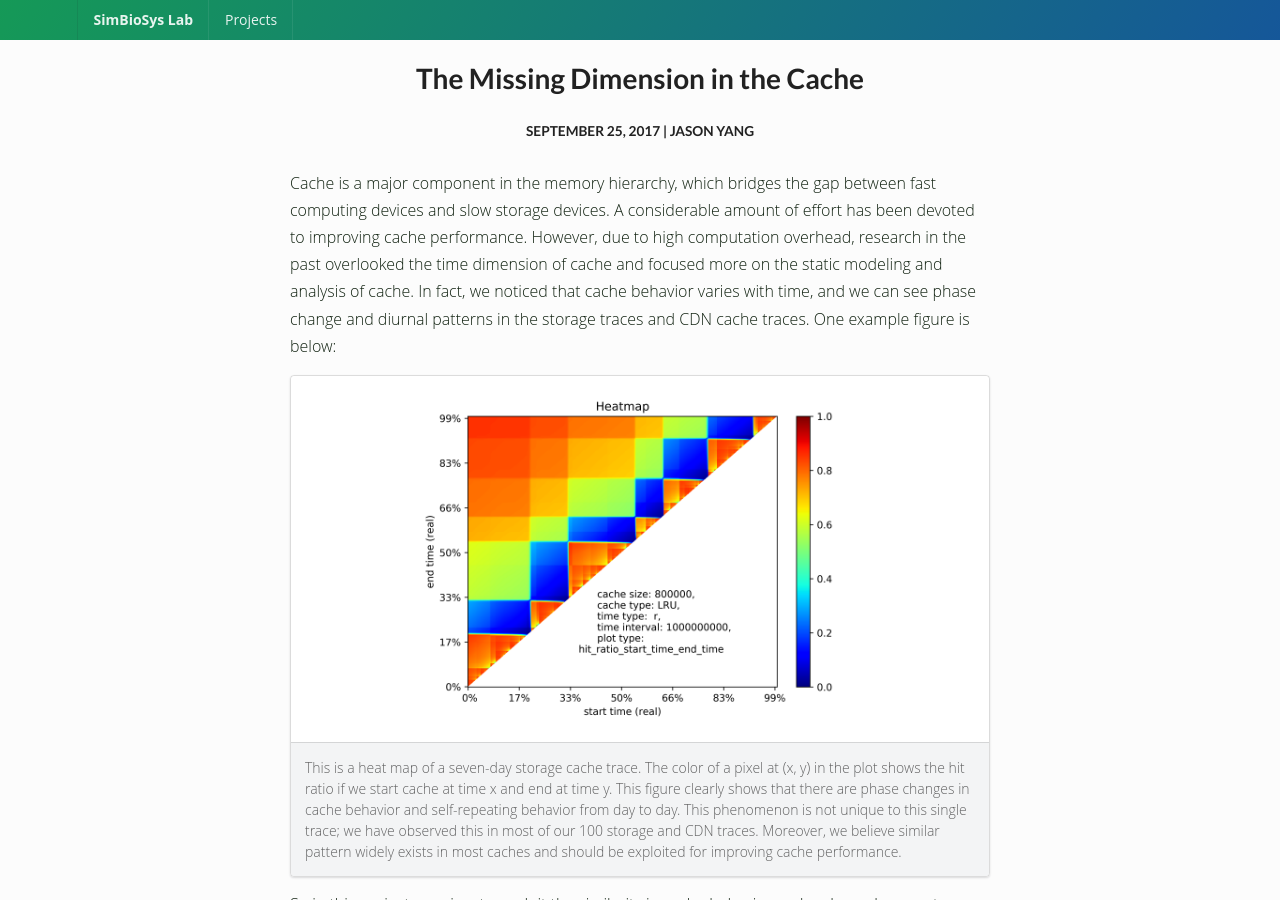
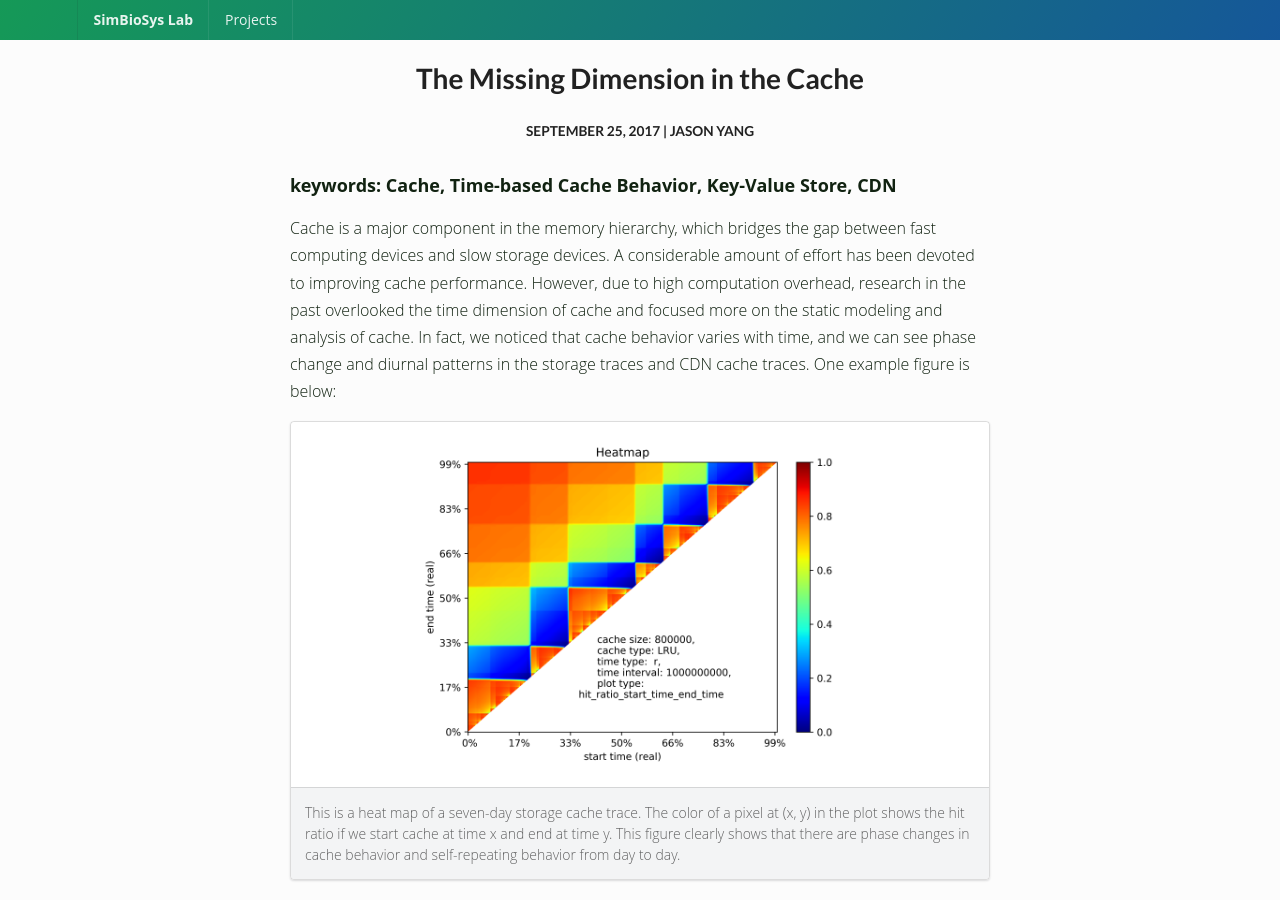
Before and after one commit to meditates/simbiosyslab.github.io, a Jekyll site: the page built from _posts/2017-09-25-smart-cache.markdown, in a window 1280 px wide and 900 px high. Built offline with Jekyll 4.4.1, drawn with Linux system fonts in a browser that asks for light colours; nearby versions of some CDN libraries; some of the changed text lies outside the part shown.

Commit message:
Jason update post

```diff
--- a/_posts/2017-09-25-smart-cache.markdown
+++ b/_posts/2017-09-25-smart-cache.markdown
@@ -11,6 +11,8 @@
   - CDN
 ---
 
+### keywords: Cache, Time-based Cache Behavior, Key-Value Store, CDN
+
 Cache is a major component in the memory hierarchy, which bridges the gap between fast computing devices and slow storage devices. A considerable amount of effort has been devoted to improving cache performance. However, due to high computation overhead, research in the past overlooked the time dimension of cache and focused more on the static modeling and analysis of cache. In fact, we noticed that cache behavior varies with time, and we can see phase change and diurnal patterns in the storage traces and CDN cache traces. One example figure is below:
 
 <div class="ui segments">
@@ -18,9 +20,9 @@
     <img class="ui centered large rounded image" src="../resources/posts/cache_time/w92_vscsi1.vscsitrace_heatmap_LRU_800000_r.png"/>
   </div>
   <div class="ui secondary segment">
-    This is a heat map of a seven-day storage cache trace. The color of a pixel at (x, y) in the plot shows the hit ratio if we start cache at time x and end at time y. This figure clearly shows that there are phase changes in cache behavior and self-repeating behavior from day to day. This phenomenon is not unique to this single trace; we have observed this in most of our 100 storage and CDN traces. Moreover, we believe similar pattern widely exists in most caches and should be exploited for improving cache performance.
+    This is a heat map of a seven-day storage cache trace. The color of a pixel at (x, y) in the plot shows the hit ratio if we start cache at time x and end at time y. This figure clearly shows that there are phase changes in cache behavior and self-repeating behavior from day to day.
   </div>
 </div>
+This phenomenon is not unique to this single trace; we have observed this in most of our 100 storage and CDN traces. Moreover, we believe similar pattern widely exists in most caches and should be exploited for improving cache performance.
 
-So in this project, we aims to exploit the similarity in cache behavior and make
-cache smarter.
+So in this project, we aims to exploit the similarity in cache behavior and make cache smarter.
```
